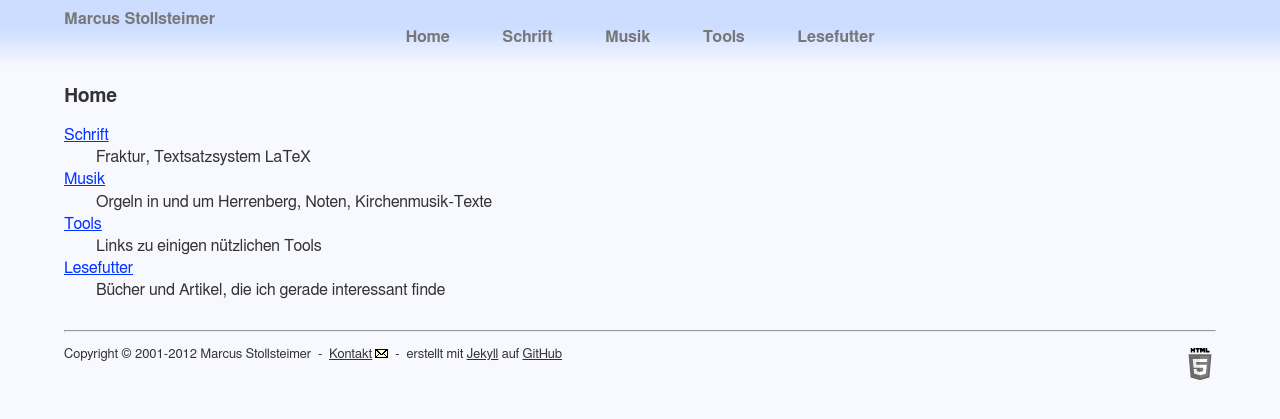
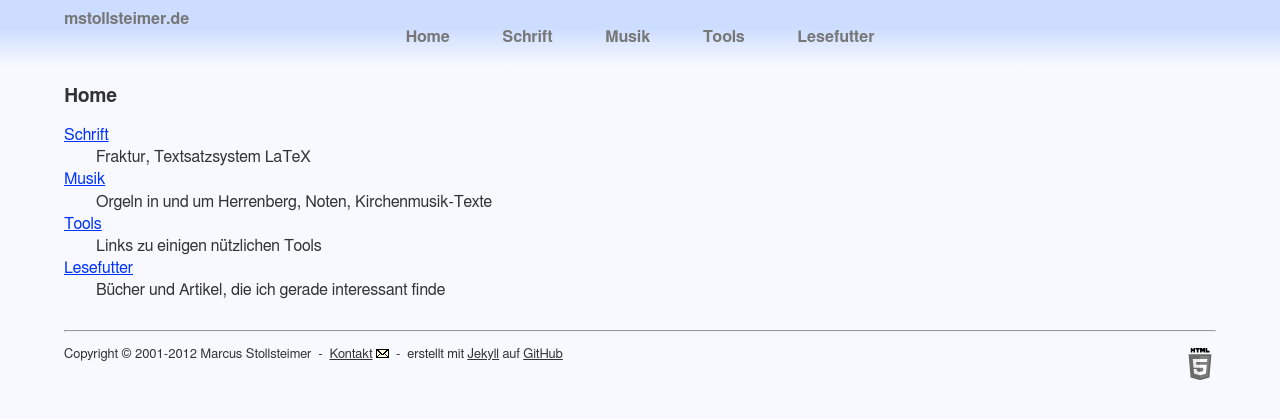
Before and after one commit to stomar/stomar.github.com, a Jekyll site: the page built from index.md, in a window 1280 px wide. Shown: the top 419 px of the page. Built offline with Jekyll 4.4.1, drawn with Linux system fonts in a browser that asks for light colours.

Commit message:
header changed; small changes in footer (&nbsp;)

```diff
--- a/_layouts/main.html
+++ b/_layouts/main.html
@@ -16,7 +16,7 @@
 <!-- begin header -->
 
 <header>
-<h1>Marcus Stollsteimer</h1>
+<h1>mstollsteimer.de</h1>
 </header>
 
 {% capture urlstring %}{{ page.url | prepend:'BASEURL' }}{% endcapture %}
@@ -50,8 +50,8 @@
 <hr>
 <footer>
 <p><a href="http://validator.w3.org/check?uri=referer"><img class="right" src="/images/HTML5_Logo_32_gray.png" width="32" height="32" alt="HTML5" title="HTML5"></a>
-Copyright &copy; 2001-{{ site.time | date: "%Y" }} Marcus Stollsteimer &nbsp;-&nbsp;
-<a href="mailto:sto.mar@web.de">Kontakt</a> <img src="/images/mail.gif" alt="(E-Mail)" width="13" height="9"> &nbsp;-&nbsp;
+Copyright &copy; 2001-{{ site.time | date: "%Y" }} Marcus&nbsp;Stollsteimer &nbsp;-&nbsp;
+<a href="mailto:sto.mar@web.de">Kontakt</a>&nbsp;<img src="/images/mail.gif" alt="(E-Mail)" width="13" height="9"> &nbsp;-&nbsp;
 erstellt mit <a href="http://jekyllrb.com/">Jekyll</a> auf <a href="https://github.com/stomar/stomar.github.com/">GitHub</a>
 {% if page.date %}<br />Letzte Änderung: <time datetime="{{ page.date }}">{{ page.date }}</time>{% endif %}</p>
 </footer>
```
